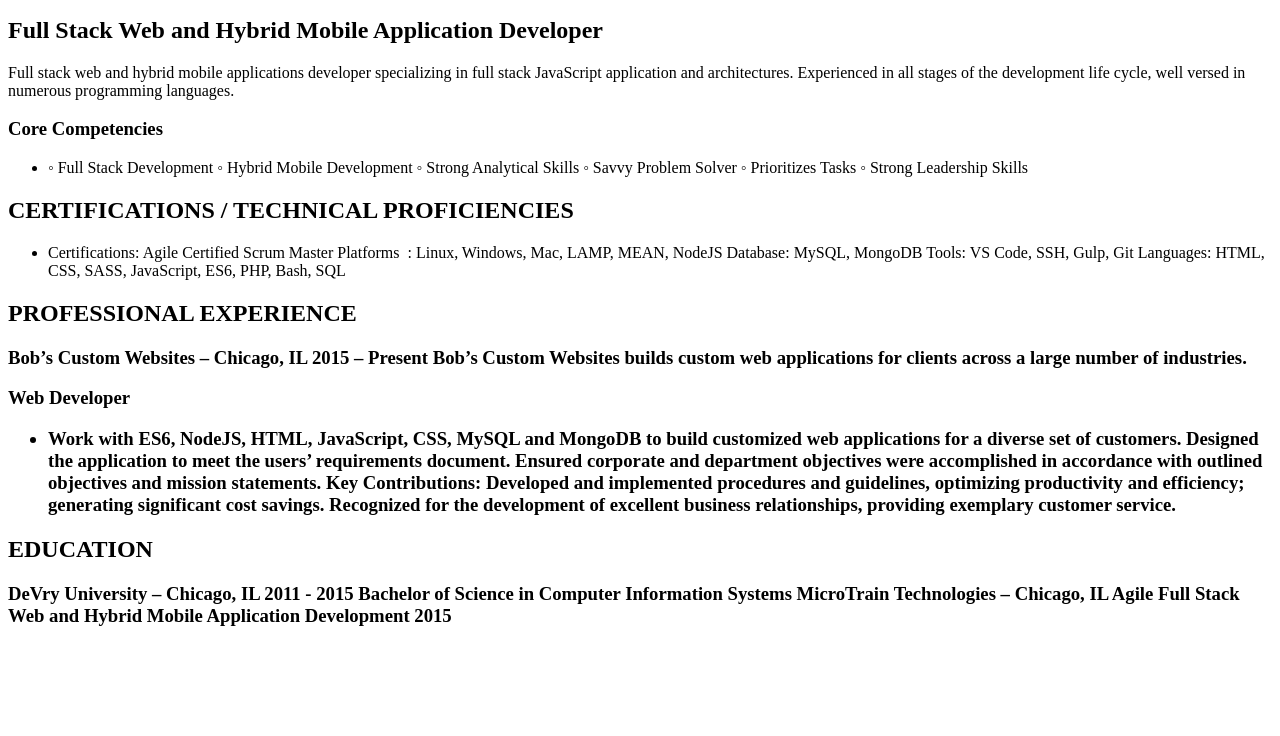
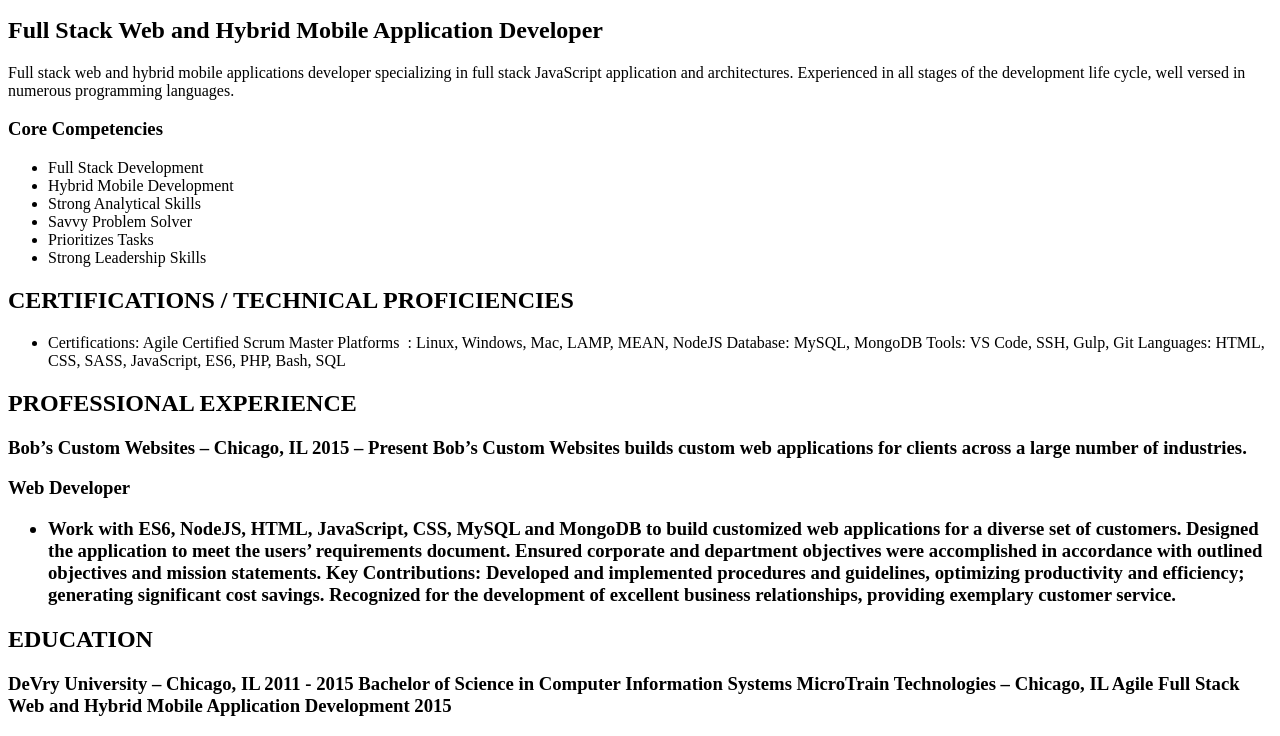
Before and after one commit to CG420/CG420.github.io, a plain HTML site: page resume.html in a window 1280 px wide. Shown: the part 171-907 px from the top of the page. Before the commit the page ends 817 px from the top, so only its background shows below. Drawn offline with Linux system fonts and the light colour scheme.

Commit message:
insert core comp list

```diff
--- a/resume.html
+++ b/resume.html
@@ -31,10 +31,12 @@
            <h3>Core Competencies</h3>
 <div>
          <ul>
-             <li>  ◦ Full Stack Development        ◦ Hybrid Mobile Development
-                   ◦ Strong Analytical Skills      ◦ Savvy Problem Solver
-                   ◦ Prioritizes Tasks             ◦ Strong Leadership Skills
-             </li>
+             <li>Full Stack Development</li>
+             <li>Hybrid Mobile Development</li>
+             <li>Strong Analytical Skills</li>
+             <li>Savvy Problem Solver</li>
+             <li>Prioritizes Tasks</li>
+             <li>Strong Leadership Skills</li>
          </ul>
 </div>
 
```
